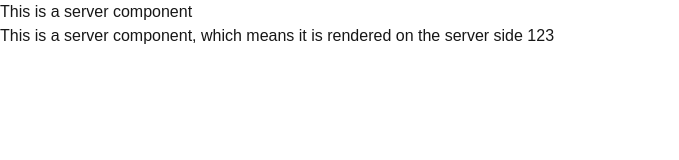
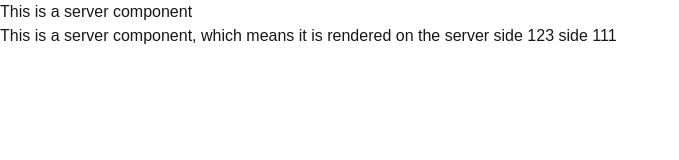
Before and after one commit to Rishisharma-connect/react, a Next.js app in the folder learn-ssr/: page /git in a window 1280 px wide. Shown: the top 160 px of the page, without its empty margins (0-679 px from the left). Built offline with nearby package versions, Linux system fonts and the light colour scheme.

Commit message:
side 123         side 111

```diff
--- a/learn-ssr/src/app/git/page.tsx
+++ b/learn-ssr/src/app/git/page.tsx
@@ -7,6 +7,7 @@ const page = () => {
       <p className="bg-zinc-[150]">
         This is a server component, which means it is rendered on the server
         side 123
+        side 111
       </p>
     </div>
   );
```
